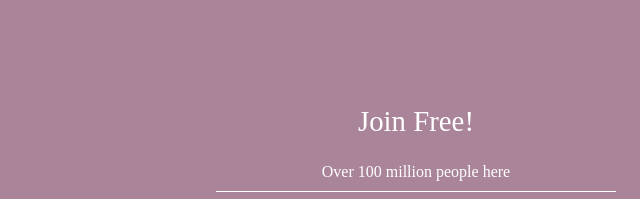
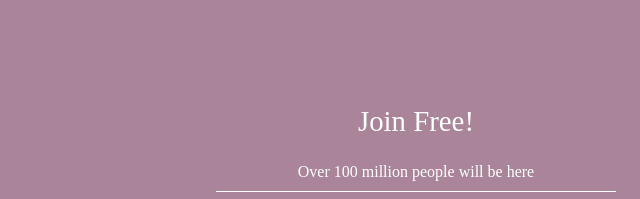
Before and after one commit to MosesMobolaji/MosesMobolaji.github.io, a plain HTML site: page register.html in a window 1280 px wide. Shown: the top 199 px of the page, 640-1280 px from the left. Drawn offline with Linux system fonts and the light colour scheme.

Commit message:
Update register.html

```diff
--- a/register.html
+++ b/register.html
@@ -13,7 +13,7 @@
         <div class="join_free">
         <h1 class="man">Join Free!</h1>
         <h2 class="man">
-            Over 100 million people here        </h2>
+            Over 100 million people will be here        </h2>
         <div class="border"></div>
         </div>
 
```
